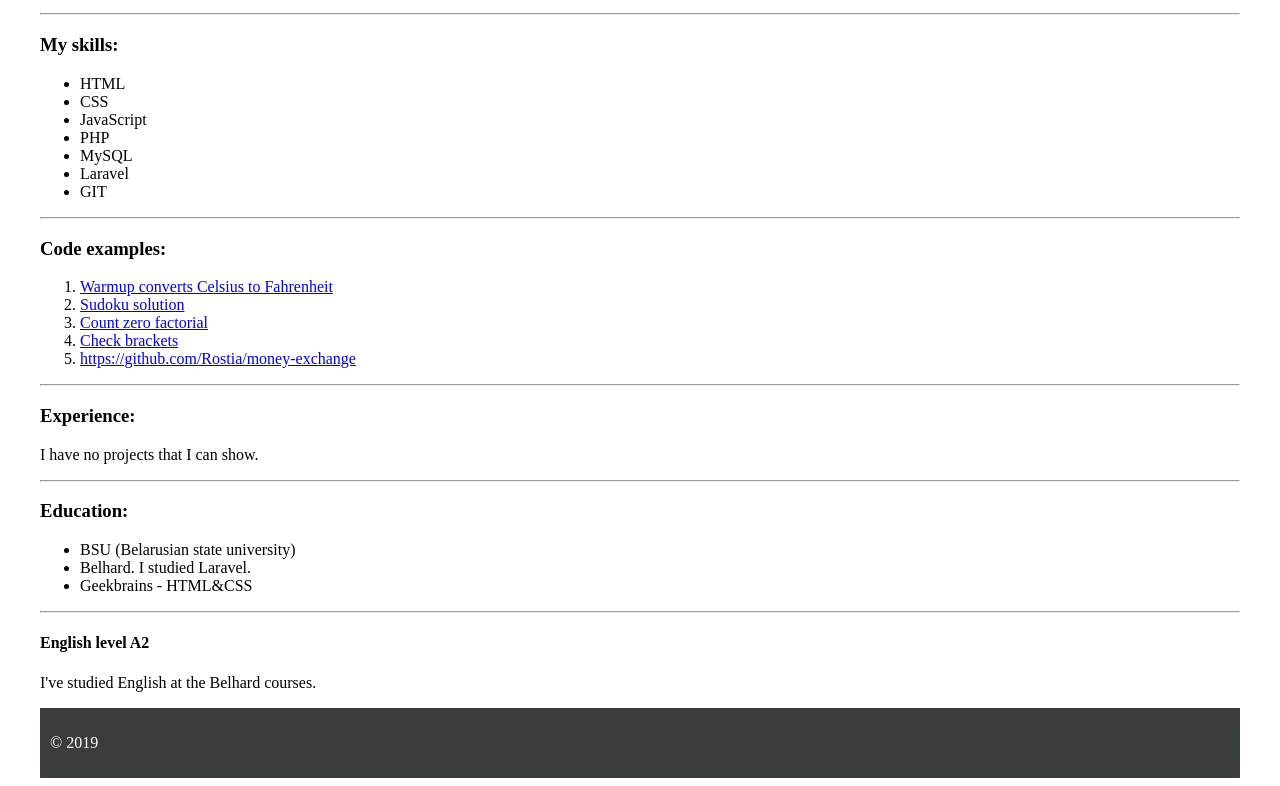
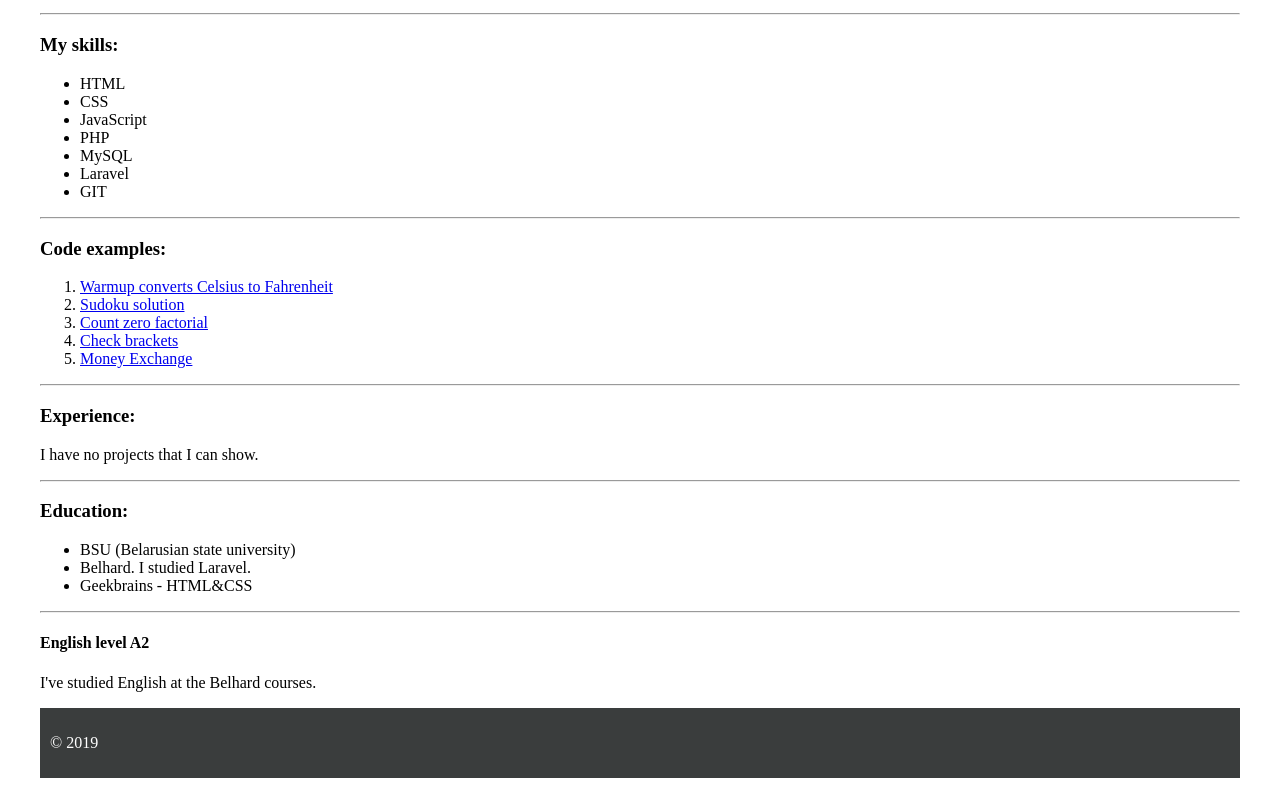
Before and after one commit to Rostia/rsschool-2019Q1-cv, a plain HTML site: page index.html in a window 1280 px wide. Shown: the part 591-1377 px from the top of the page. Drawn offline with Linux system fonts and the light colour scheme.

Commit message:
style: 4 spaces changed by 2

```diff
--- a/index.html
+++ b/index.html
@@ -58,7 +58,7 @@
           <li><a href="https://github.com/Rostia/sudoku">Sudoku solution</a></li>
           <li><a href="https://github.com/Rostia/advanced-zeros">Count zero factorial</a></li>
           <li><a href="https://github.com/Rostia/brackets">Check brackets</a></li>
-                    <li><a href="Money Exchange">https://github.com/Rostia/money-exchange</a></li>
+          <li><a href="https://github.com/Rostia/money-exchange">Money Exchange</a></li>
         </ol>
         <hr>
       </section>
```
Also changed, not shown: main.css (indentation only). Lines whose indentation alone changed are shown as unchanged.
